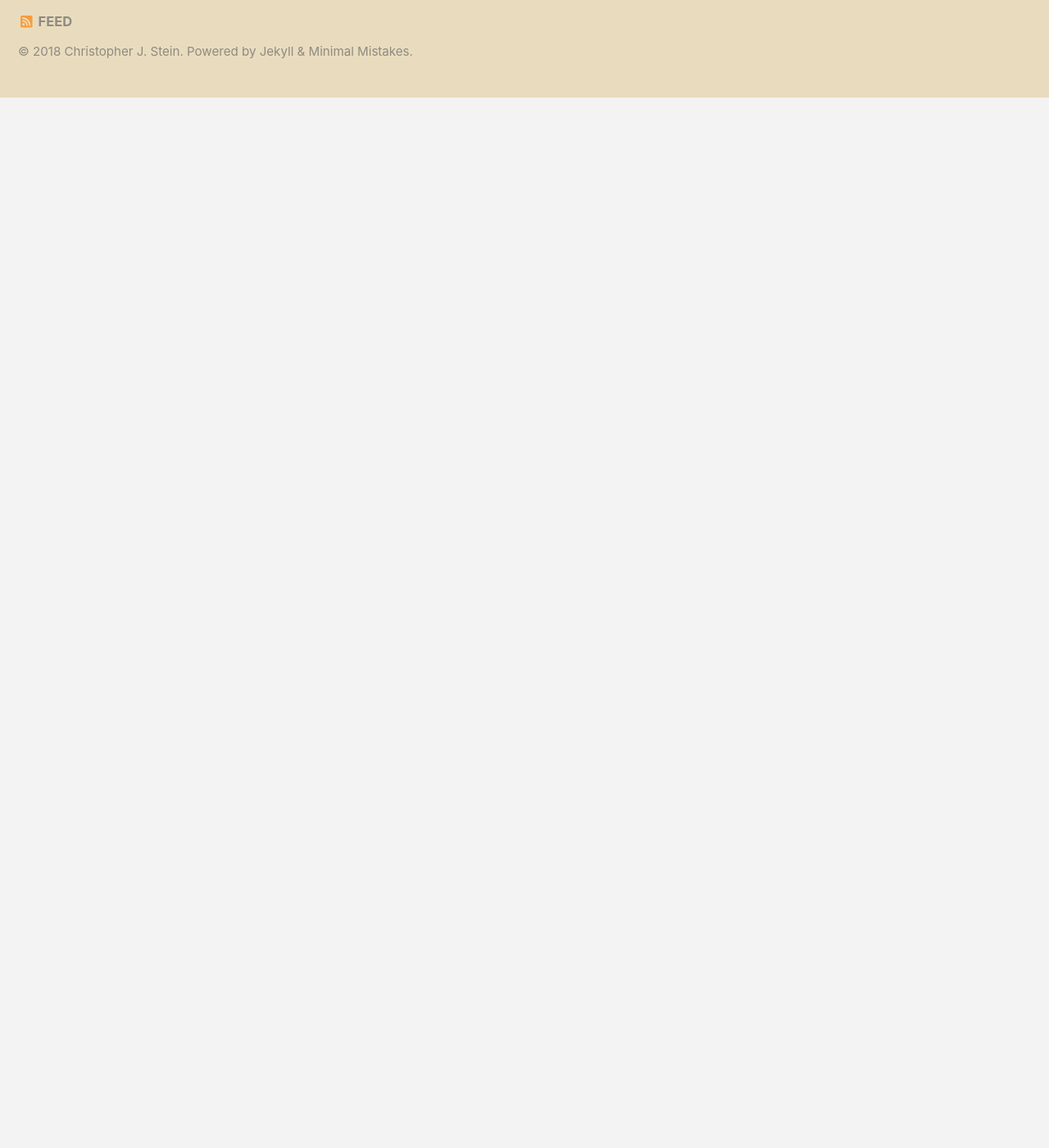
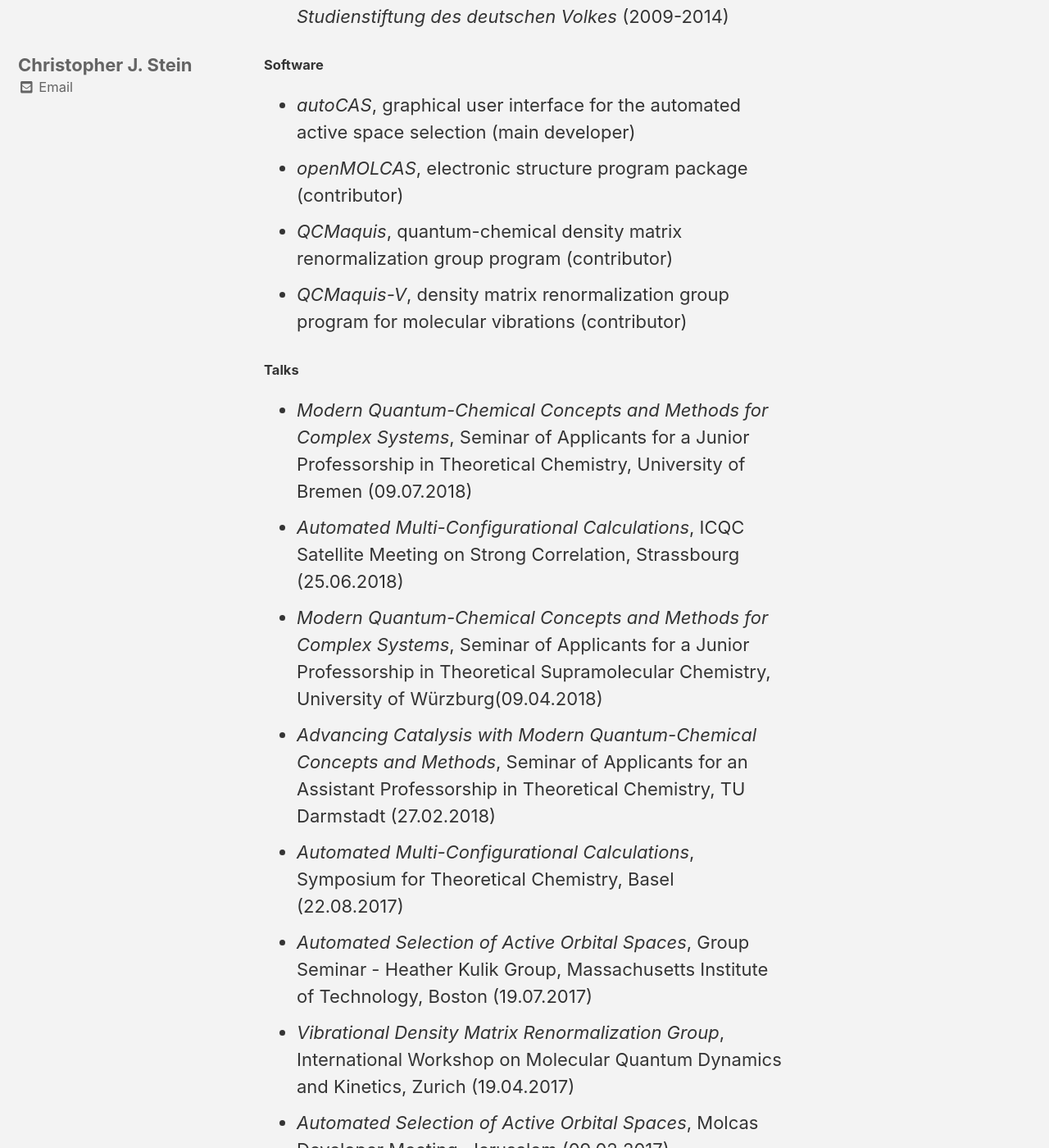
Before and after one commit to steinc/steinc.github.io, a Jekyll site: the page built from _pages/cv.md, in a window 1280 px wide and 1400 px high, scrolled down 1859 px. Shown: the whole window at 82% size. Built offline with Jekyll 4.4.1, drawn with Linux system fonts in a browser that asks for light colours; cached includes are drawn as plain includes; nearby versions of some CDN libraries; before the commit the page ends 1978 px from its top, so only the background shows below that; some of the changed text lies outside the part shown.

Commit message:
updated cv

```diff
--- a/_pages/cv.md
+++ b/_pages/cv.md
@@ -3,9 +3,23 @@
 permalink: /cv/
 ---
 
+#### Education
++ **PostDoc in Theoretical Chemistry**, UC Berkeley / Lawrence Berkeley National Lab, 2018-now.
+  Head of Group: Prof. Dr. Martin Head-Gordon
+  Project: Grand-Canonical Electronic Structure Methods for Electrocatalysis
++ **Ph.D. Theoretical Chemistry**, ETH Zurich, 2015-2017.
+  Advisor: Prof. Dr. Markus Reiher
+  Thesis: *Multi-Configurational Approaches for Electronic Structure and Molecular Vibrations*
++ **M.Sc. Chemistry** (with distinction), Georg-August-Universität Göttingen, 2012-2014.
+  Advisor: Prof. Dr. Peter Botschwina
+  Thesis: *Highly Accurate Calculation of the Spectroscopic Parameters of the Interstellar Molecules l-C<sub>3</sub>H<sup>+</sup> and C<sub>4</sub>*
++ **B.Sc. Chemistry** (with distinction), Georg-August-Universität Göttingen, 2009-2012.
+  Advisors: Prof. Dr Peter Ford (University of California, Santa Barbara), Prof. Dr. Oliver Wenger
+  Thesis: *Synthesis and Analysis of New CO-Releasing Transition Metal Complexes*
 
 #### Awards and Fellowships
 
++ SNF Early.PostDoc Mobility Fellowship for my postdoctoral stay in the group of Prof. Martin Head-Gordon, UC Berkeley (2018-2020)
 + Poster Prize at the Symposium of Theoretical Chemistry in Bochum, Germany (2016)
 + SCS-Metrohm Award for the best oral contribution in Theoretical and Computational Chemistry at the SCS Fall Meeting, Zurich (2016)
 + Teaching Award for the lecture *Atombau und chemische Bindung* held jointly with the late Prof. Dr. Peter Botschwina at the University of Göttingen (2015)
@@ -16,20 +30,33 @@
 + Scholarship from the State of Lower Saxony *Niedersachsenstipendium* (2011 and 2013)
 + German National Merit Foundation Scholarship *Studienstiftung des deutschen Volkes* (2009-2014)
 
+#### Software
++ *autoCAS*, graphical user interface for the automated active space selection (main developer)
++ *openMOLCAS*, electronic structure program package (contributor)
++ *QCMaquis*, quantum-chemical density matrix renormalization group program (contributor)
++ *QCMaquis-V*, density matrix renormalization group program for molecular vibrations (contributor)
 
-#### Education
-
-+ **Ph.D. Theoretical Chemistry**, ETH Zurich, 2015-2017.
-  Advisor: Prof. Dr. Markus Reiher
-  Thesis: *Multi-Configurational Approaches for Electronic Structure and Molecular Vibrations*
-+ **M.Sc. Chemistry** (with distinction), Georg-August-Universität Göttingen, 2012-2014.
-  Thesis: *Highly Accurate Calculation of the Spectroscopic Parameters of the Interstellar Molecules l-C<sub>3</sub>H<sup>+</sup> and C<sub>4</sub>*
-  Advisor: Prof. Dr. Peter Botschwina
-+ **B.Sc. Chemistry** (with distinction), Georg-August-Universität Göttingen, 2009-2012.
-  Thesis: *Synthesis and Analysis of New CO-Releasing Transition Metal Complexes*
-  Advisors: Prof. Dr Peter Ford (University of California, Santa Barbara), Prof. Dr. Oliver Wenger
 
 #### Talks
++ *Modern Quantum-Chemical Concepts and Methods for Complex Systems*, Seminar of Applicants for a Junior Professorship in Theoretical Chemistry, University of Bremen (09.07.2018)
++ *Automated Multi-Configurational Calculations*, ICQC Satellite Meeting on Strong Correlation, Strassbourg (25.06.2018)
++ *Modern Quantum-Chemical Concepts and Methods for Complex Systems*, Seminar of Applicants for a Junior Professorship in Theoretical Supramolecular Chemistry, University of Würzburg(09.04.2018)
++ *Advancing Catalysis with Modern Quantum-Chemical Concepts and Methods*, Seminar of Applicants for an Assistant Professorship in Theoretical Chemistry, TU Darmstadt (27.02.2018)
++ *Automated Multi-Configurational Calculations*, Symposium for Theoretical Chemistry, Basel (22.08.2017)
++ *Automated Selection of Active Orbital Spaces*, Group Seminar - Heather Kulik Group, Massachusetts Institute of Technology, Boston (19.07.2017)
++ *Vibrational Density Matrix Renormalization Group*, International Workshop on Molecular Quantum Dynamics and Kinetics, Zurich (19.04.2017)
++ *Automated Selection of Active Orbital Spaces*, Molcas Developer Meeting, Jerusalem (09.02.2017)
++ *Quantitative Reaction Energies from an Automated Multi-Configurational Approach*, Fall Meeting of the Swiss Chemical Society, Zurich (15.09.2016)
 
+#### Conference Contributions (Posters)
 
-#### Conference Contributions
++ *Automated Multi-Configurational Calculations*, 11th Triennial Congress of the World Association of Theoretical and Computational Chemists WATOC, Munich (August 2017)
++ *Automated Selection of Active Orbital Spaces*, ACS National Meeting, San Francisco (April 2017)
++ *Quantitative Reaction Energies from an Automated Multi-Configurational Approach*, Symposium for Theoretical Chemistry, Bochum (September 2016)
++ *Automated Active Orbital Space Selection for Multi-Configurational Calculations*, 8th Molecular Quantum Mechanics Conference, Uppsala (June 2016)
++ *Active Orbital Space Selection Based on Density Matrices*, Workshop on Reduced Density Matrices in Quantum Physics and Role of Fermionic Exchange Symmetry, Oxford (April 2016)
++ *Theoretical Rovibrational Spectroscopy of C<sub>4</sub>: A Linear Molecule of Astrochemical Interest*, Free Radicals Symposium at Lake Tahoe, CA (August 2015)
++ *N<sup>−</sup><sub>3</sub> and CO<sub>2</sub>: Challenging Theoretical Rovibrational Spectroscopy*, Symposium for Theoretical Chemistry, Vienna (September 2014)
++ *N<sup>−</sup><sub>3</sub> and CO<sub>2</sub>: Challenging Theoretical Rovibrational Spectroscopy*, Bunsentagung, Hamburg (April 2014)
++ *Theoretical Rovibrational Spectroscopy of the Highly Anharmonic Systems FHF<sup>−</sup> and ClHCl<sup>−</sup>*, Symposium for Theoretical Chemistry, Erlangen (September 2013)
++ *Theoretical Rovibrational Spectroscopy of the Highly Anharmonic Systems FHF<sup>−</sup> and ClHCl<sup>−</sup>*, Bunsentagung, Karlsruhe (April 2013)
```
